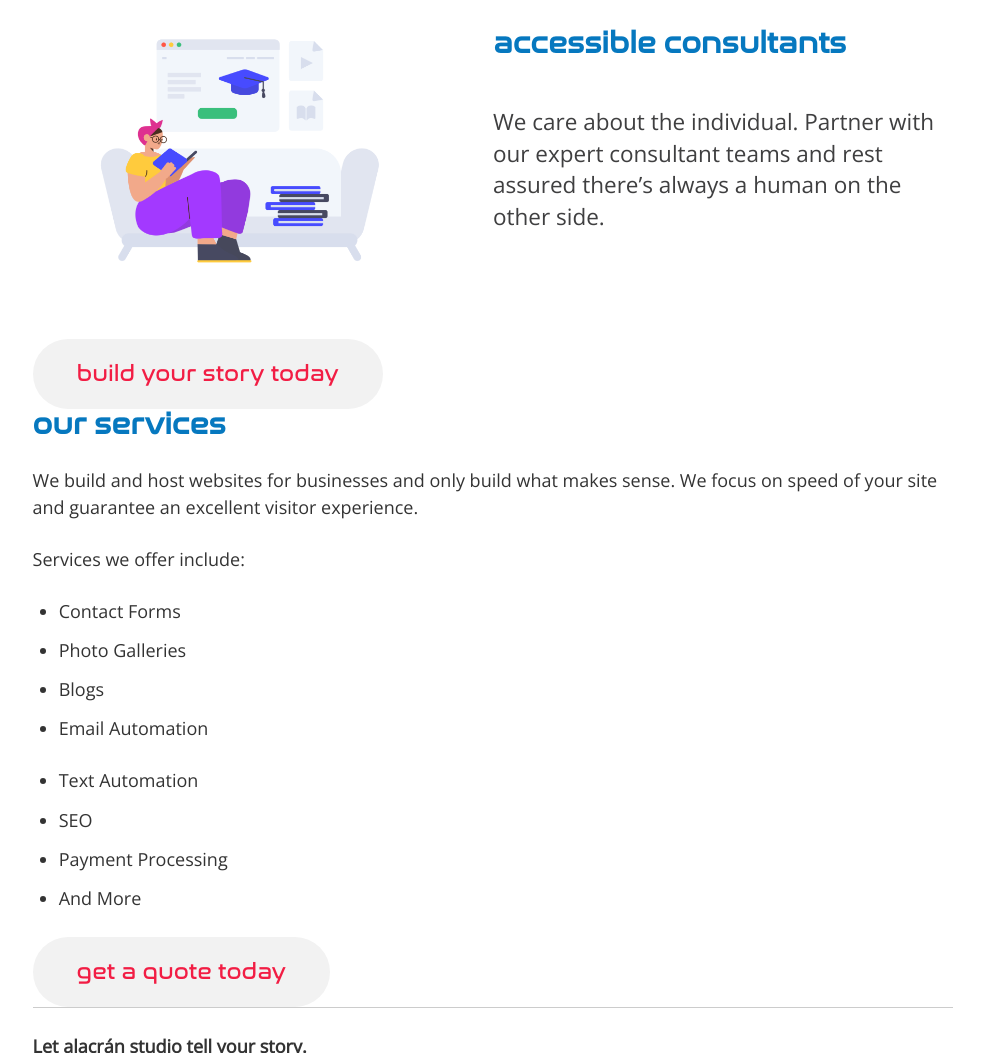
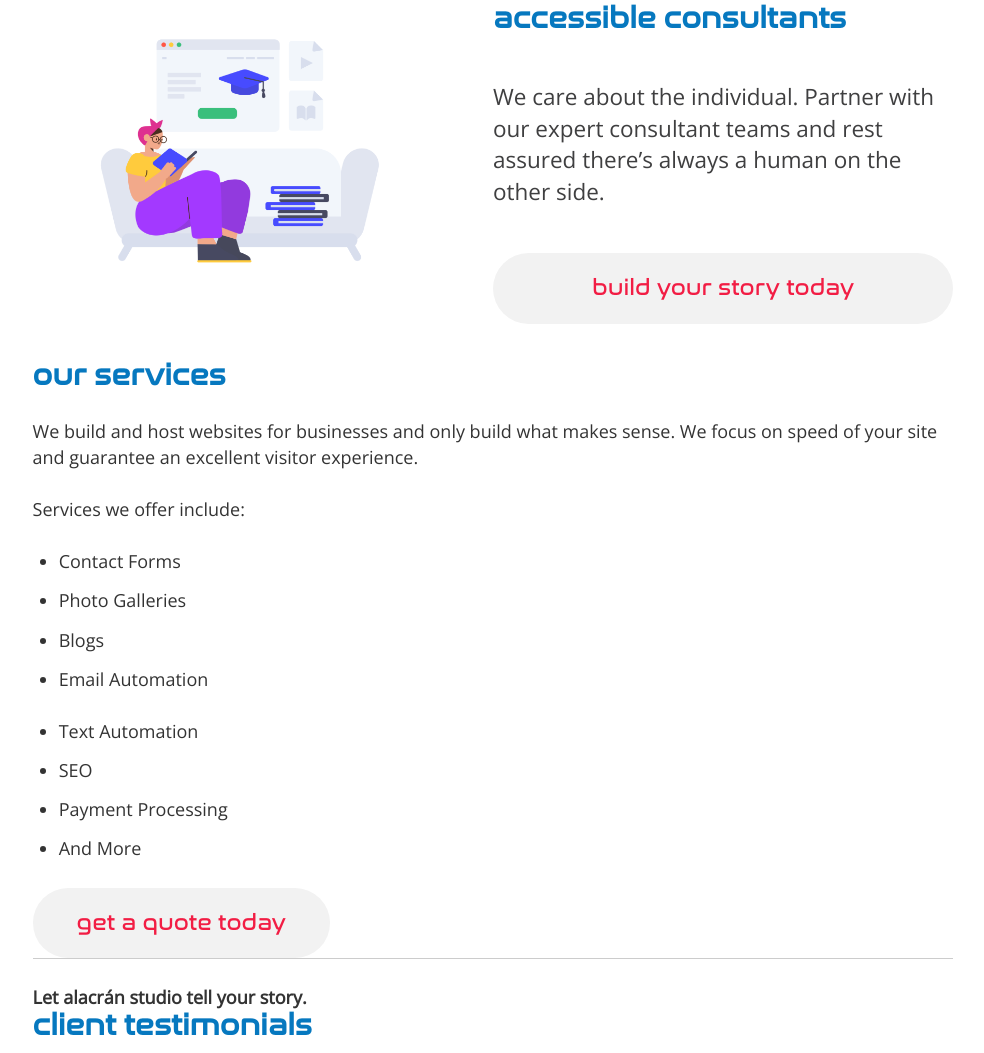
Before and after one commit to Alacran-Digital-Services/alacran-website, a Gatsby site: page / in a window 1280 px wide. Shown: the part 2128-3181 px from the top of the page, without its empty margins (147-1131 px from the left). Built offline with nearby package versions, Linux system fonts and the light colour scheme; Gatsby itself is replaced by a stand-in of ours.

Commit message:
Moved button

```diff
--- a/src/pages/index.js
+++ b/src/pages/index.js
@@ -115,10 +115,9 @@ const IndexPage = () => (
             We care about the individual. Partner with our expert consultant
             teams and rest assured there’s always a human on the other side.
           </p>
+          <button className="primaryButton">build your story today</button>
         </div>
       </div>
-
-      <button className="primaryButton">build your story today</button>
 
       <h2 className="titleCopy">Our Services</h2>
       <p>
```
